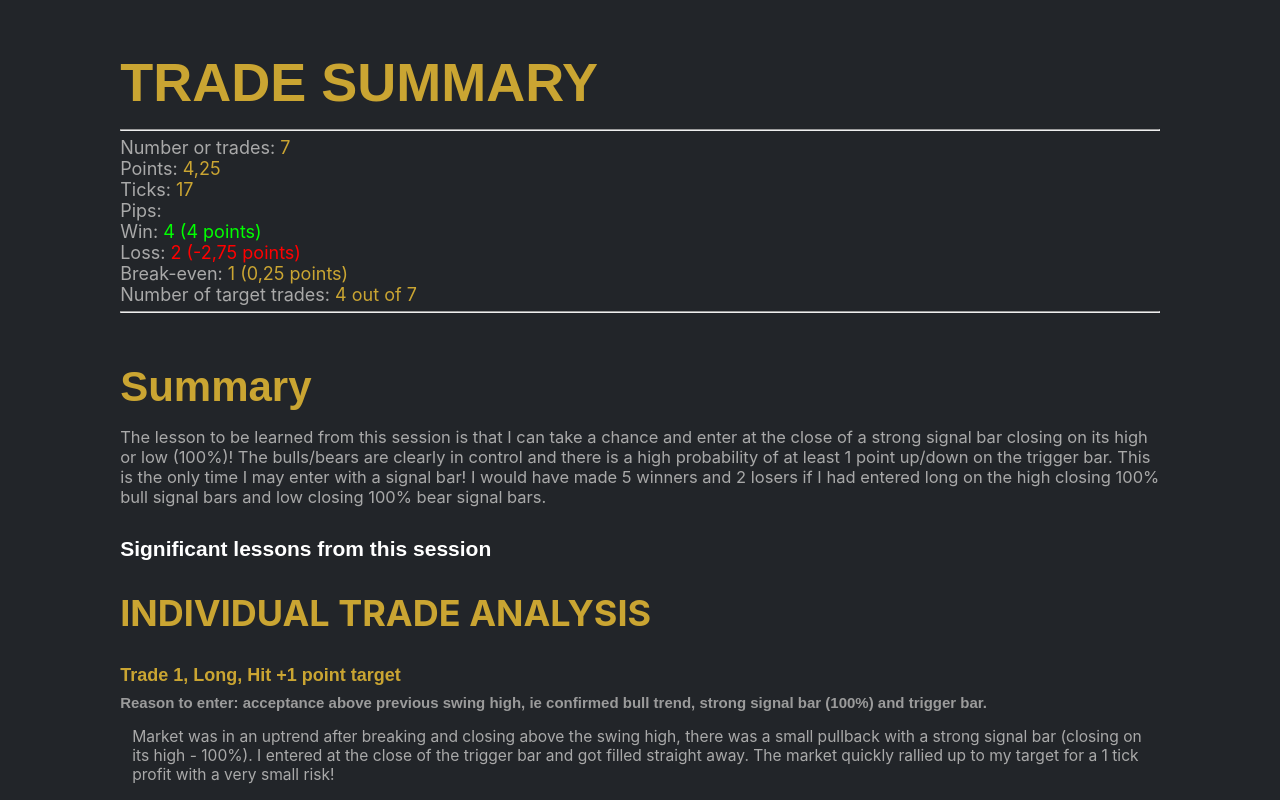
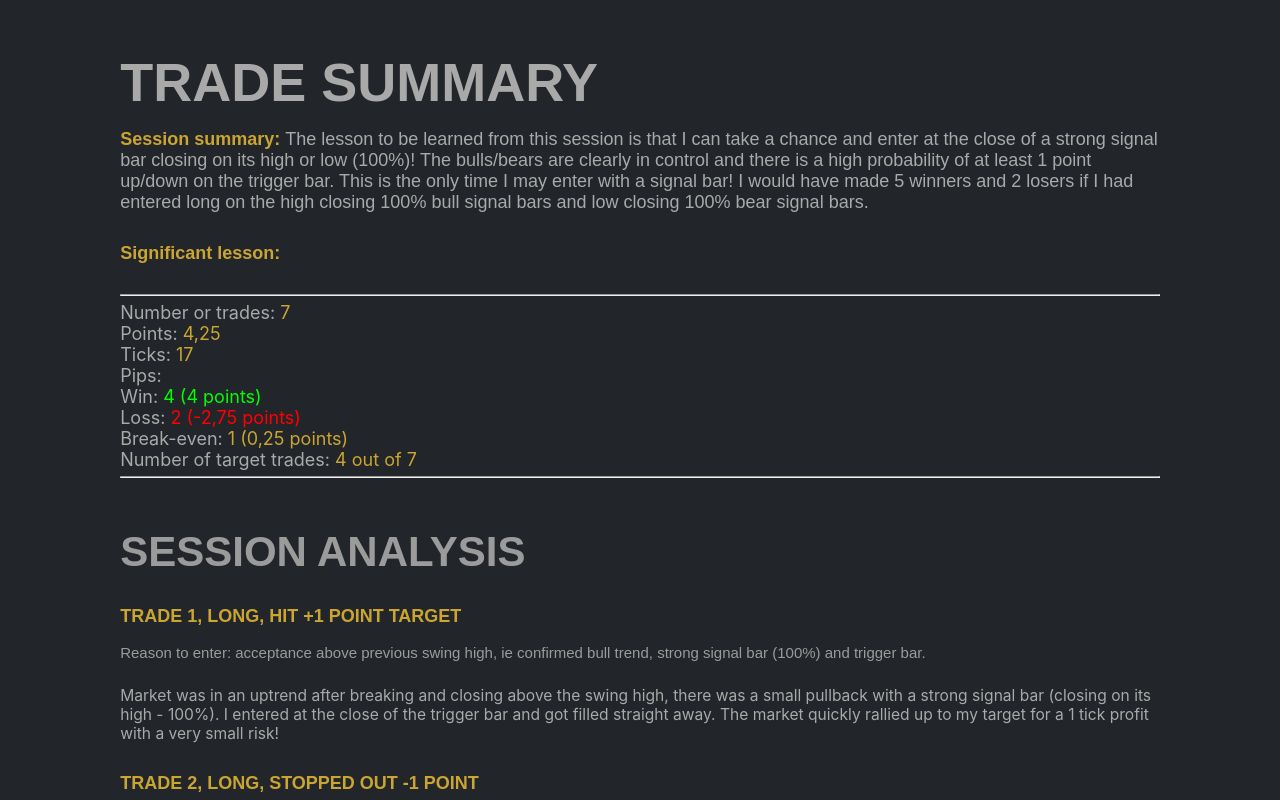
Before and after one commit to MrBrunotte/my-trade-analysis, a React (Create React App) app: page /blog/1 in a window 1280 px wide. Shown: the part 820-1620 px from the top of the page. Built offline with nearby package versions, Linux system fonts and the light colour scheme.

Commit message:
Style update

```diff
--- a/src/config/data.js
+++ b/src/config/data.js
@@ -26,16 +26,16 @@ export const blogList = [
     significantLesson: "",
 
     trade1Header:"Trade 1 Short, trailing stop +18 ticks",
-    reasonToTakeTrade1: "Strong bear open by the bears at London open, selling pressure and weak bulls, support below",
-    trade1: "Nice start to the session. Entry with a sell limit order that was filled in all accounts. The entry was at the top of a micro selling pressure area after failure by the bulls to push the market up. I exited early because I didn't trust my read and missed a great trade, the market fell down to my initial target but I got a nice profit on my first trade for the day. +18 ticks and +$255.84 after commission.",
+    reasonToTakeTrade1: "REASON TO ENTER: Strong bear open by the bears at London open, selling pressure and weak bulls, support below",
+    trade1: "TRADE CONTEXT: Nice start to the session. Entry with a sell limit order that was filled in all accounts. The entry was at the top of a micro selling pressure area after failure by the bulls to push the market up. I exited early because I didn't trust my read and missed a great trade, the market fell down to my initial target but I got a nice profit on my first trade for the day. +18 ticks and +$255.84 after commission.",
 
     trade2Header:"Trade 2 Short, stopped out -17 ticks",
-    reasonToTakeTrade2: "Breakout failure by the bulls above micro trading range, but at support",
-    trade2: "I hoped for a breakout lower and entered short at the resistance area of the micro trading range. I didn't get a chance to move to break-even and got a loss. im back to BE in my account for today.",
+    reasonToTakeTrade2: "REASON TO ENTER: Breakout failure by the bulls above micro trading range, but at support",
+    trade2: "TRADE CONTEXT: I hoped for a breakout lower and entered short at the resistance area of the micro trading range. I didn't get a chance to move to break-even and got a loss. im back to BE in my account for today.",
 
     trade3Header:"Trade 3 Short, stopped out -5 ticks",
-    reasonToTakeTrade3: "Pullback after breakout lower, short at support. low probability trade.",
-    trade3: "I took a chance and I bet on a break below the Asian open low. The risk was low and reward was high, but the probability of this trade was low. I did not work and I got a small loss of -5 ticks. In hindsight not a good trade but another lesson learned.",
+    reasonToTakeTrade3: "REASON TO ENTER: Pullback after breakout lower, short at support. low probability trade.",
+    trade3: "TRADE CONTEXT: I took a chance and I bet on a break below the Asian open low. The risk was low and reward was high, but the probability of this trade was low. I did not work and I got a small loss of -5 ticks. In hindsight not a good trade but another lesson learned.",
 
     trade4Header:"",
     reasonToTakeTrade4: "",
--- a/src/config/jsonMallarToUse.js
+++ b/src/config/jsonMallarToUse.js
@@ -28,7 +28,7 @@ export const blogList = [
 
       trade1Header:"",
       reasonToTakeTrade1: "",
-      trade1: "",
+      trade1: "TRADE CONTEXT: ",
 
       trade2Header:"",
       reasonToTakeTrade2: "",
--- a/src/pages/Blog/index.jsx
+++ b/src/pages/Blog/index.jsx
@@ -39,6 +39,8 @@ const Blog = () => {
           <img src={blog.instrumentCoverImage} alt='cover' />
 
           <h1 className='myh1'>Trade summary</h1>
+          <p className='myh4 summary'>{blog.summary}</p>
+          <p className='myh4 significantLesson'>{blog.significantLesson}</p>
           <div className='tradeStats'>
           <hr></hr>
             <div className='myListItem numOfTrades'>{blog.numOfTrades}</div>
@@ -52,11 +54,7 @@ const Blog = () => {
             <hr></hr>
           </div>
 
-          <h2 className='myh2 myYellow'>Summary</h2>
-          <p className='summary'>{blog.summary}</p>
-          <h3 className='myh3 myWhite'>Significant lessons from this session</h3>
-          <p className='significantLesson'>{blog.significantLesson}</p>
-          <h2 className='individualTA'>Individual trade analysis</h2>
+          <h2 className='myh2 individualTA'>Session analysis</h2>
           <h4 className='myh4 myYellow'>{blog.trade1Header}</h4>
           <h5 className='myh5 reasonToTakeTrade'>{blog.reasonToTakeTrade1}</h5>
           <p className='tradeText trade1'>{blog.trade1}</p>
@@ -87,27 +85,7 @@ const Blog = () => {
           <h4 className='myh4 myYellow'>{blog.trade10Header}</h4>
           <h5 className='myh5 reasonToTakeTrade'>{blog.reasonToTakeTrade10}</h5>
           <p className='tradeText trade10'>{blog.trade10}</p>
-          <h4 className='myh4 myYellow'>{blog.trade11Header}</h4>
-          <h5 className='myh5 reasonToTakeTrade'>{blog.reasonToTakeTrade11}</h5>
-          <p className='tradeText trade11'>{blog.trade11}</p>
-          <h4 className='myh4 myYellow'>{blog.trade12Header}</h4>
-          <h5 className='myh5 reasonToTakeTrade'>{blog.reasonToTakeTrade12}</h5>
-          <p className='tradeText trade12'>{blog.trade12}</p>
-          <h4 className='myh4 myYellow'>{blog.trade13Header}</h4>
-          <h5 className='myh5 reasonToTakeTrade'>{blog.reasonToTakeTrade13}</h5>
-          <p className='tradeText trade13'>{blog.trade13}</p>
-          <h4 className='myh4 myYellow'>{blog.trade14Header}</h4>
-          <h5 className='myh5 reasonToTakeTrade'>{blog.reasonToTakeTrade14}</h5>
-          <p className='tradeText trade14'>{blog.trade14}</p>
-          <h4 className='myh4 myYellow'>{blog.trade15Header}</h4>
-          <h5 className='myh5 reasonToTakeTrade'>{blog.reasonToTakeTrade15}</h5>
-          <p className='tradeText trade15'>{blog.trade15}</p>
-          <h4 className='myh4 myYellow'>{blog.trade16Header}</h4>
-          <h5 className='myh5 reasonToTakeTrade'>{blog.reasonToTakeTrade16}</h5>
-          <p className='tradeText trade16'>{blog.trade16}</p>
-          <h4 className='myh4 myYellow'>{blog.trade17Header}</h4>
-          <h5 className='myh5 reasonToTakeTrade'>{blog.reasonToTakeTrade17}</h5>
-          <p className='tradeText trade17'>{blog.trade17}</p>
+
           <Link className='blog-goBack center' to='/'>
             <span> &#8592; Back to all trades...</span>
           </Link>
--- a/src/pages/Blog/stylesBlog.css
+++ b/src/pages/Blog/stylesBlog.css
@@ -50,17 +50,19 @@
 .tradeStats {
     margin: 10px 0 50px;
 }
+.reasonToTakeTrade {
+    padding: .75rem 0;
+    font-weight: 400;
+}
 .tradeText {
-    padding: 0 1rem;
     margin-top: 0;
     font-size: 1.3rem;
     color: #a9a9a9;
 }
 .individualTA {
-    font-size: 3rem;
+    font-size: 2rem;
     text-align: start;
     text-transform: uppercase;
-    color: #caa532;
 }
 .myWhite {
     color: white;
@@ -68,6 +70,7 @@
 .myh1 {
     margin-top: 50px;
     text-align: start;
+    color: #a9a9a9;
 }
 .myh2 {
     font-size: 3.5rem;
@@ -88,8 +91,10 @@
     font-size: 1.5rem;
     list-style-type: none;
 }
-.myYellow { color:#caa532; }
+.myYellow { color:#caa532; text-transform: uppercase; }
 
+.summary::before {content: 'Session summary: '; color: #caa532; font-weight: 700;}
+.significantLesson::before {content: 'Significant lesson: '; color: #caa532; font-weight: 700;}
 .numOfTrades::before {content: 'Number or trades: '; color: #a9a9a9; }
 .totalPoints::before {content: 'Points: '; color: #a9a9a9; }
 .totalTicks::before {content: 'Ticks: '; color: #a9a9a9; }
@@ -100,6 +105,8 @@
 .losers {color: red; }
 .breakEven::before {content: 'Break-even: '; color: #a9a9a9; }
 .NumOfTarget::before {content: 'Number of target trades: '; color: #a9a9a9; }
+/* .reasonToTakeTrade::before {content: 'Reason to enter: '; color: #caa532; font-weight: 700;}
+.tradeText::before {content: 'Trade context: '; color: #caa532; font-weight: 700;} */
 
 /* .trade1::before { content: 'Trade 1: '; color: #caa532;}
 .trade2::before { content: 'Trade 2: '; color: #caa532;}
```
